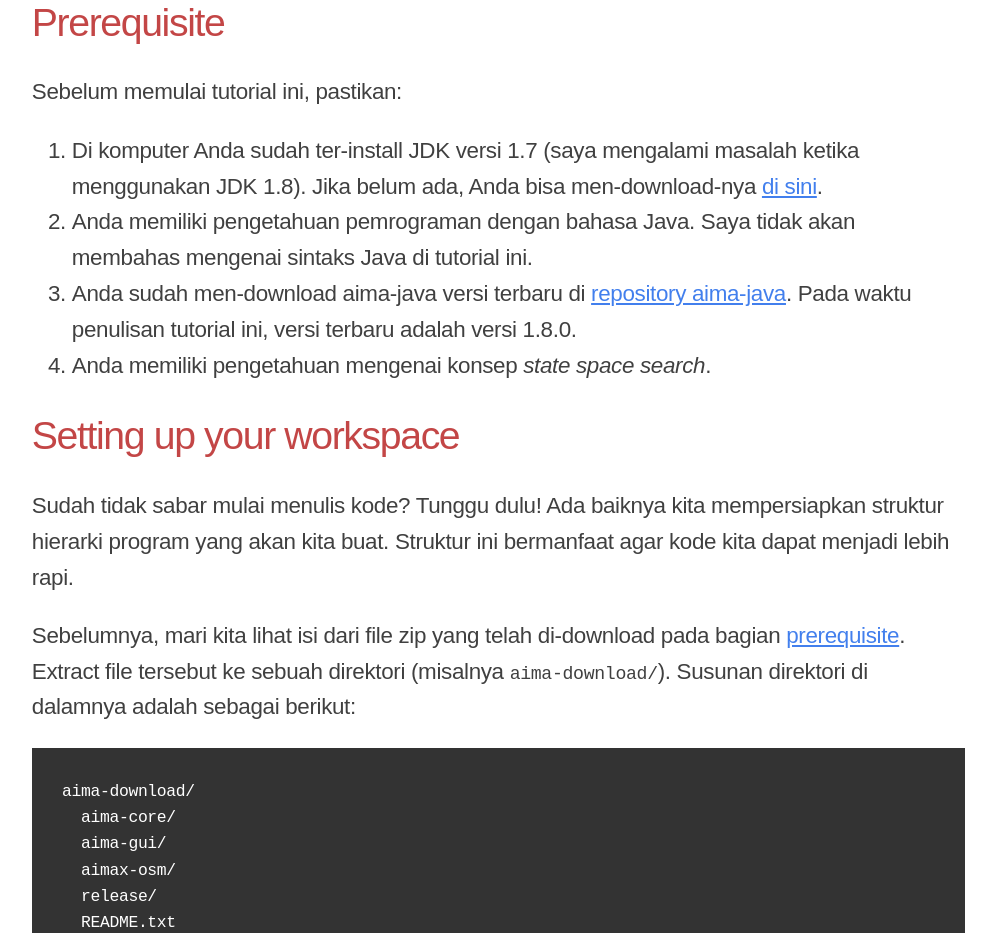
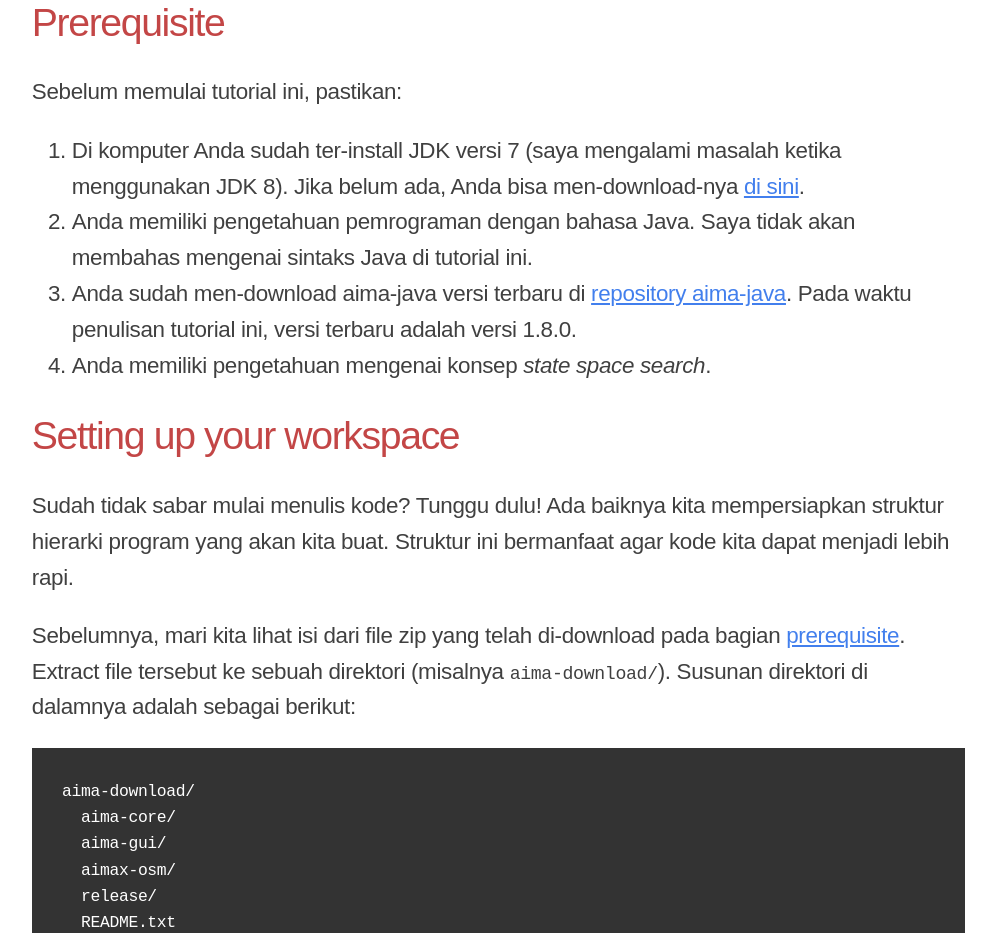
Before and after one commit to bobbypriam/old-bobbypriambodo.github.io, a plain HTML site: page tutorial/aima/index.html in a window 1280 px wide. Shown: the part 1260-2193 px from the top of the page, without its empty margins (153-1149 px from the left). Drawn offline with Linux system fonts and the light colour scheme.

Commit message:
Changed JDK version to avoid misunderstanding

```diff
--- a/tutorial/aima/index.html
+++ b/tutorial/aima/index.html
@@ -60,7 +60,7 @@ ga('send', 'pageview');
 <p>Sebelum memulai tutorial ini, pastikan:</p>
 
 <ol>
-<li>Di komputer Anda sudah ter-install JDK versi 1.7 (saya mengalami masalah ketika menggunakan JDK 1.8). Jika belum ada, Anda bisa men-download-nya <a href="http://www.oracle.com/technetwork/java/javase/downloads/index.html" target="_blank">di sini</a>.</li>
+<li>Di komputer Anda sudah ter-install JDK versi 7 (saya mengalami masalah ketika menggunakan JDK 8). Jika belum ada, Anda bisa men-download-nya <a href="http://www.oracle.com/technetwork/java/javase/downloads/index.html" target="_blank">di sini</a>.</li>
 <li>Anda memiliki pengetahuan pemrograman dengan bahasa Java. Saya tidak akan membahas mengenai sintaks Java di tutorial ini.</li>
 <li>Anda sudah men-download aima-java versi terbaru di <a href="https://code.google.com/p/aima-java/" target="_blank">repository aima-java</a>. Pada waktu penulisan tutorial ini, versi terbaru adalah versi 1.8.0.</li>
 <li>Anda memiliki pengetahuan mengenai konsep <em>state space search</em>.
```
